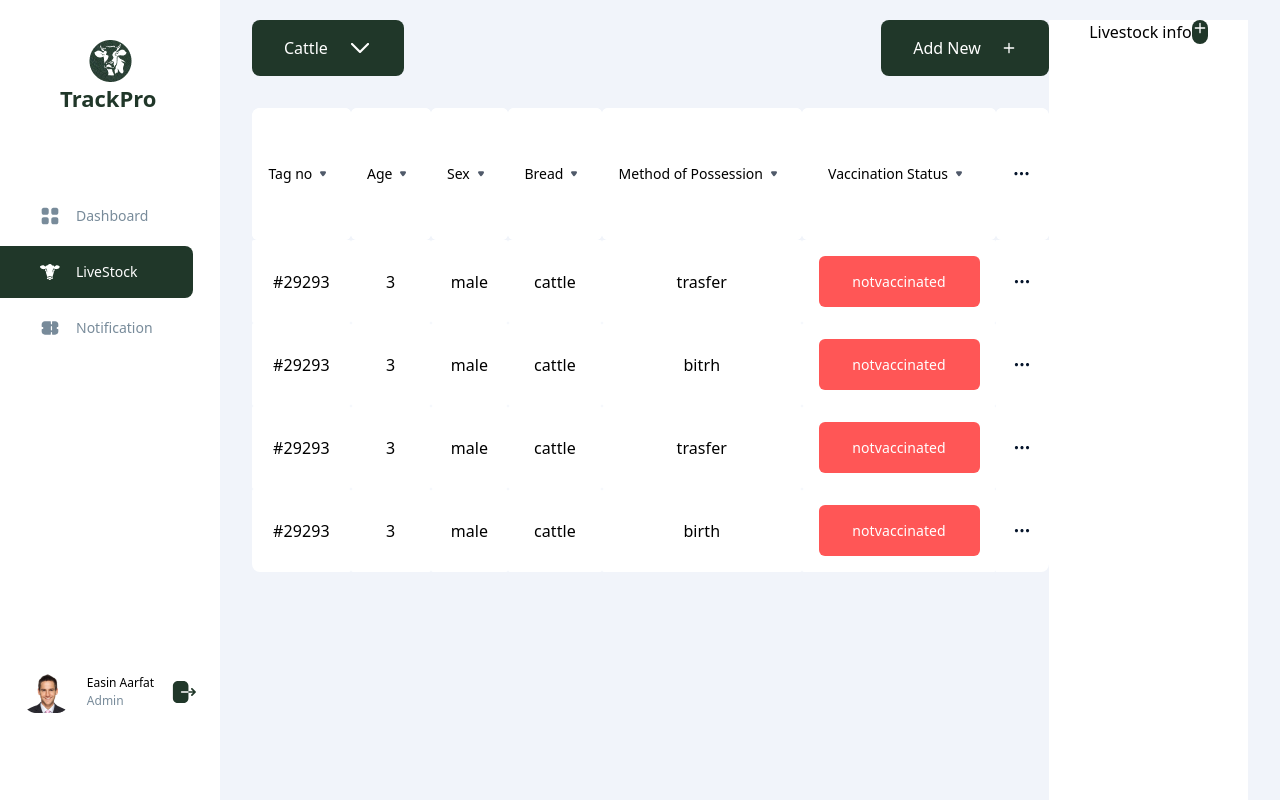
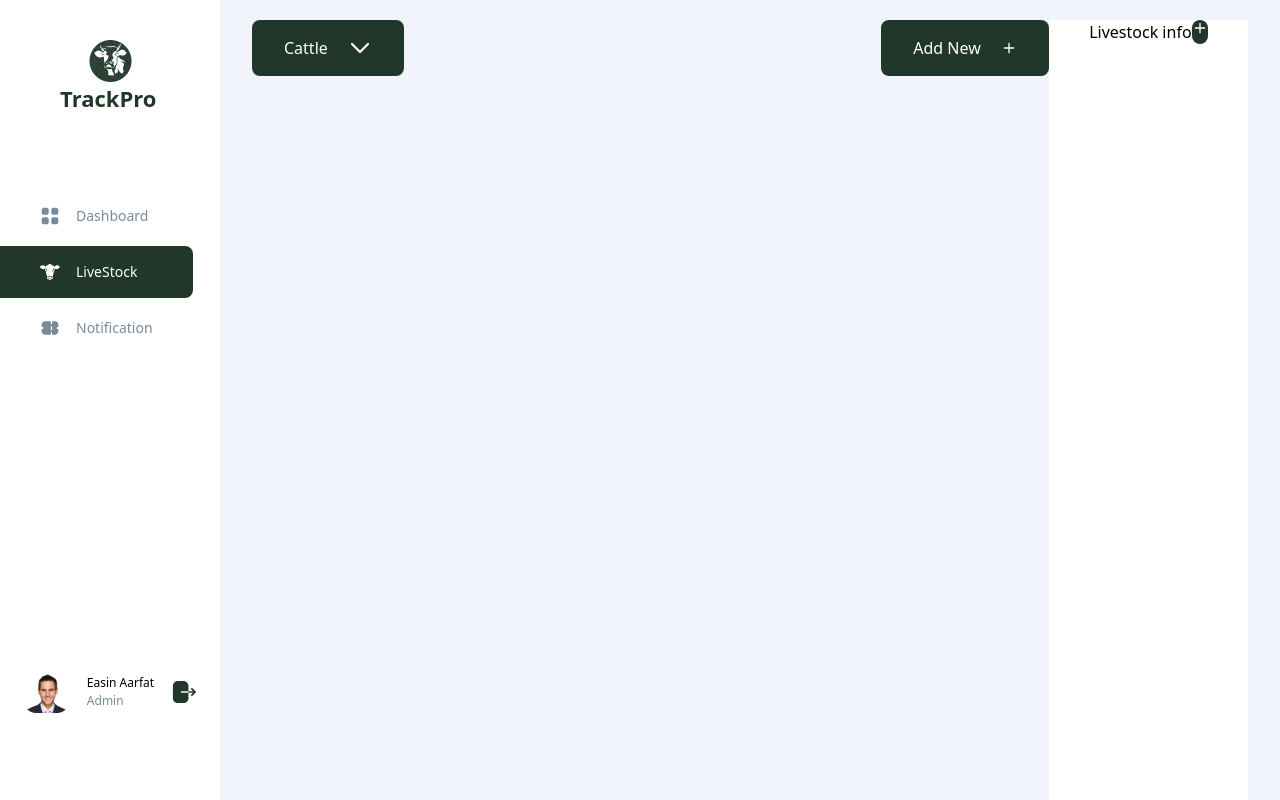
Before and after one commit to novertech411/TrackPro, a Next.js app: page /dashboard/livestock in a window 1280 px wide. Built offline with nearby package versions, Linux system fonts and the light colour scheme.

Commit message:
worke on my git email

```diff
--- a/app/dashboard/livestock/page.tsx
+++ b/app/dashboard/livestock/page.tsx
@@ -21,7 +21,7 @@ function page() {
           </div>
         </div>
 
-        <Table
+        {/* <Table
           tableData={[
             {
               tag: "#29293",
@@ -70,7 +70,7 @@ function page() {
               errorChip: "notvaccinated",
             },
           ]}
-        />
+        /> */}
       </div>
       <div className=" w-[20%]">
         <LivestockInfo />
```
